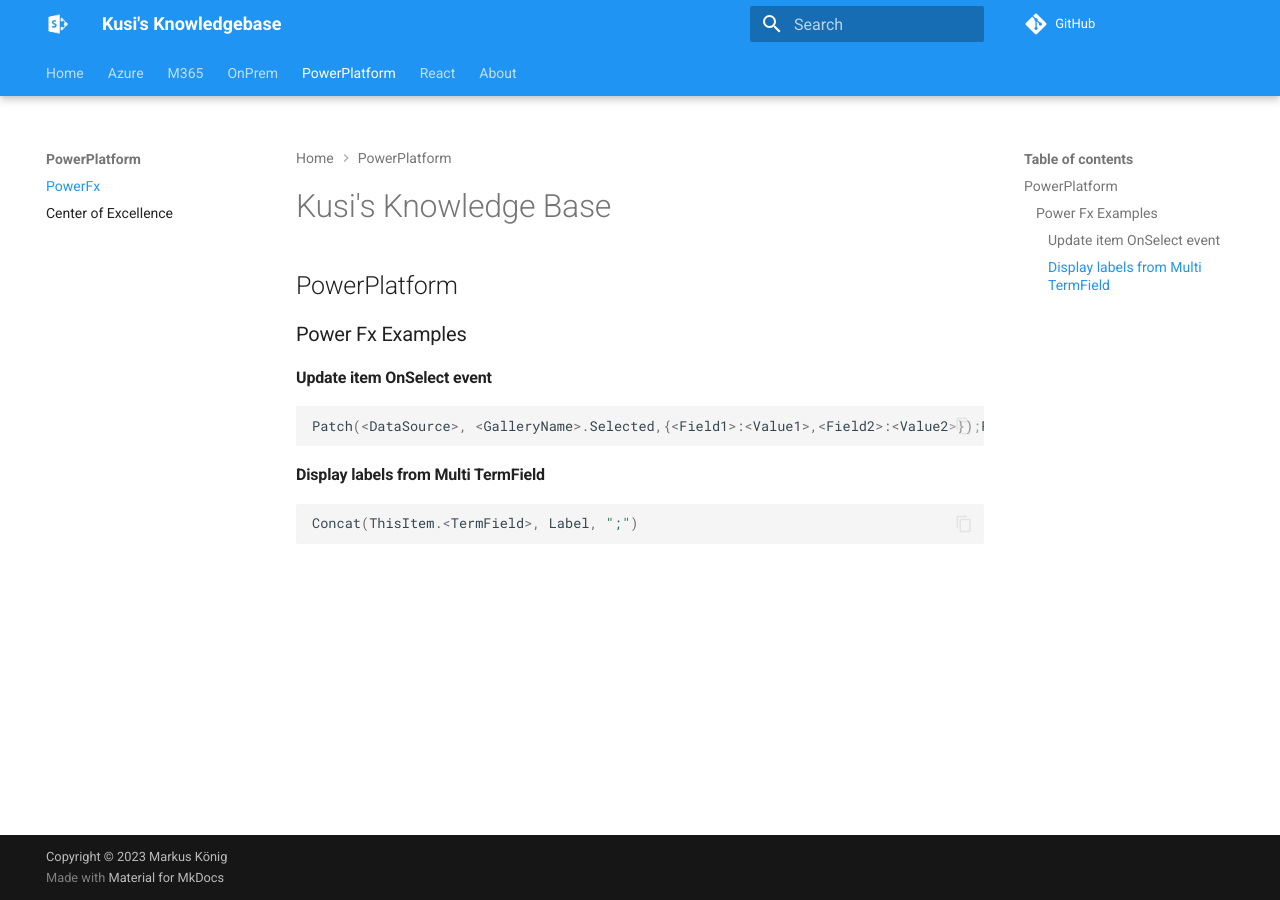
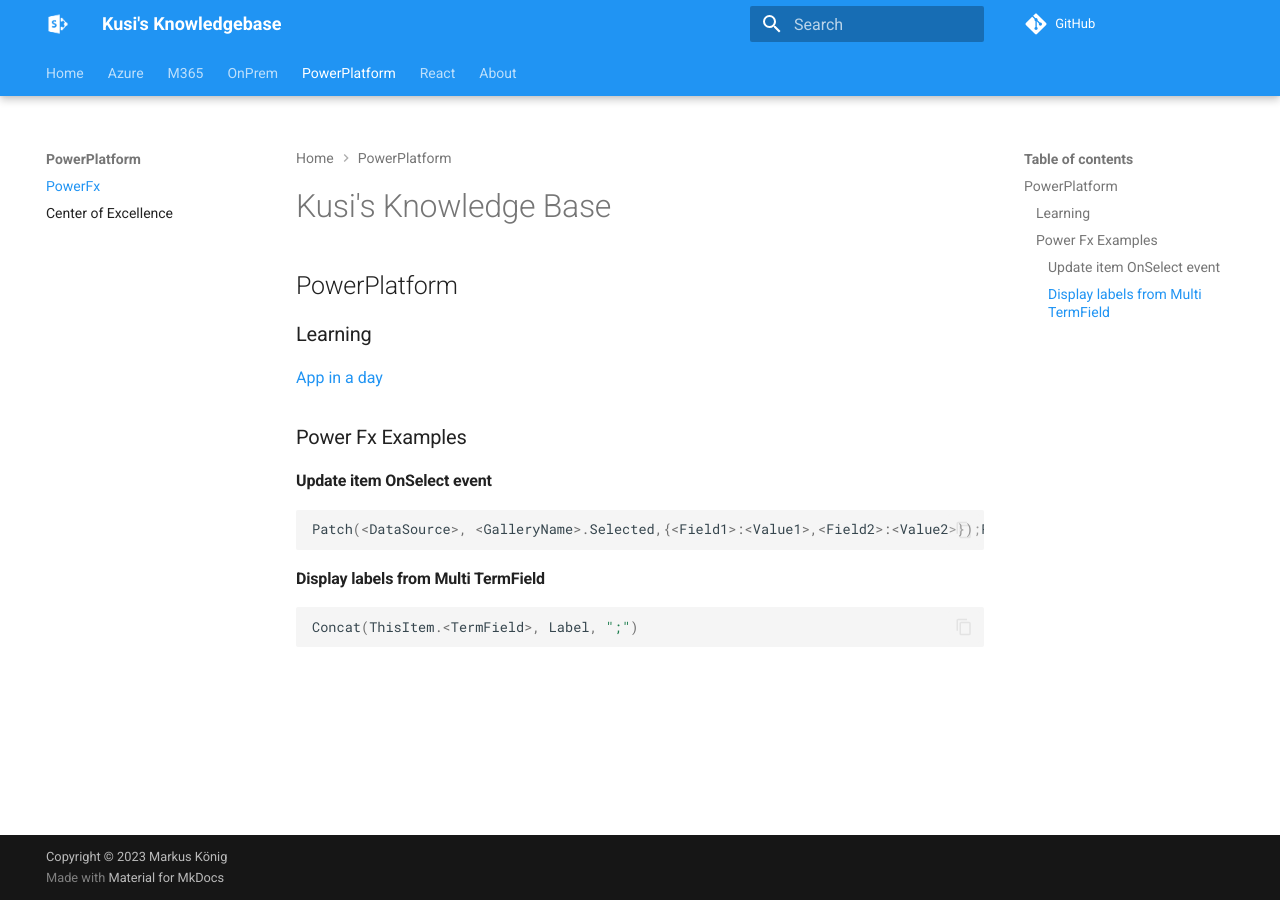
Before and after one commit to Kusi1975/spkb, an MkDocs documentation site: the page built from docs/PowerPlatform/PowerFx/index.md, in a window 1280 px wide. Built offline with MkDocs 1.6.1 and Material for MkDocs 9.7.7, drawn with Linux system fonts in a browser that asks for light colours; comment, search, counter and statistics services are not loaded.

Commit message:
App in a day

```diff
--- a/docs/PowerPlatform/PowerFx/index.md
+++ b/docs/PowerPlatform/PowerFx/index.md
@@ -1,6 +1,10 @@
 # Kusi's Knowledge Base
 
 ## PowerPlatform
+
+### Learning
+
+[App in a day](https://aka.ms/appinaday)
 
 ### Power Fx Examples
 
```
